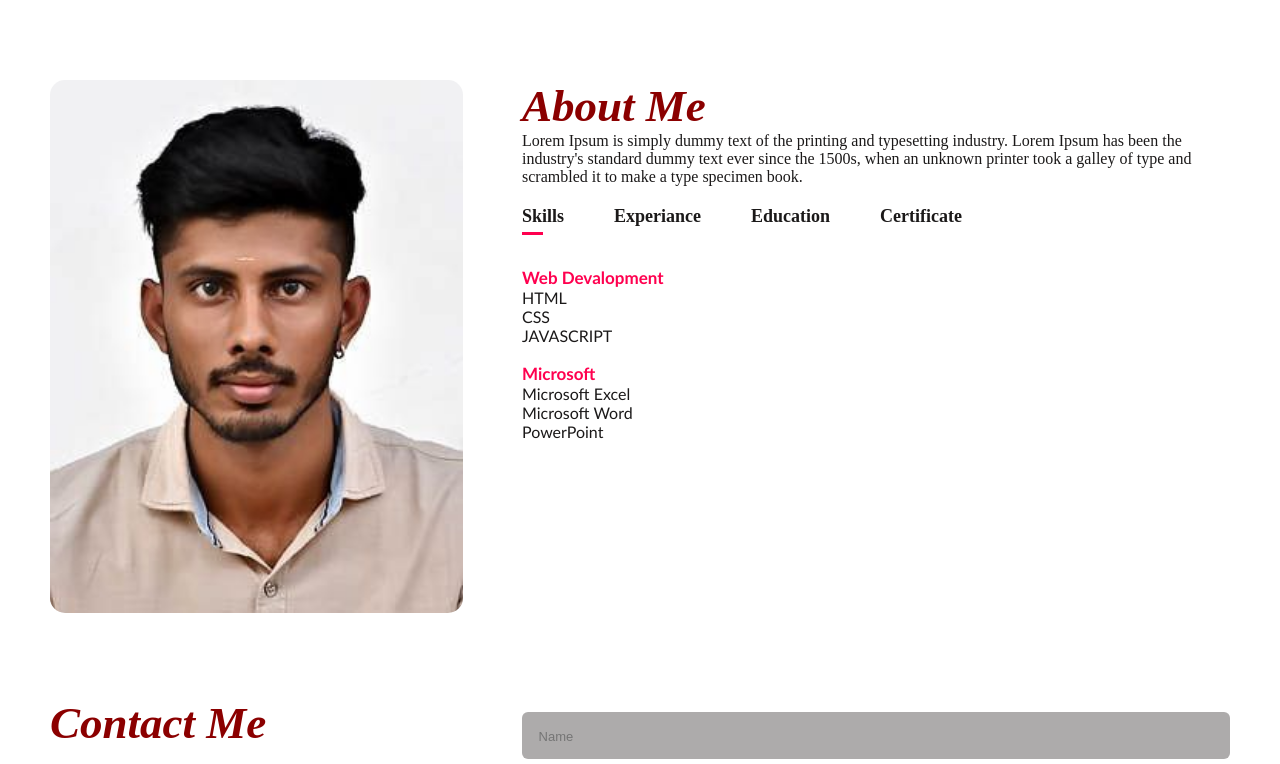
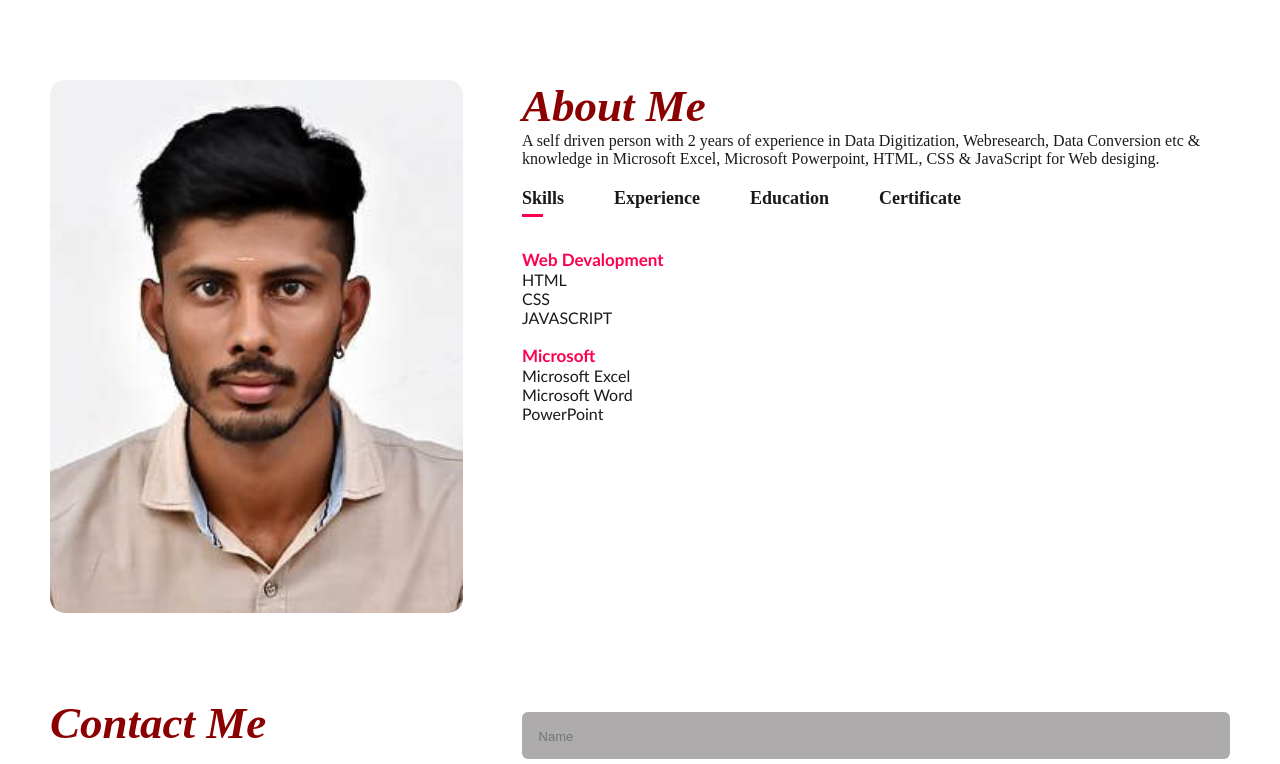
Before and after one commit to ThayanithiV/My-Portfolio, a plain HTML site: page index.html in a window 1280 px wide. Shown: the part 800-1564 px from the top of the page. Drawn offline with Linux system fonts and the light colour scheme.

Commit message:
Update index.html

```diff
--- a/index.html
+++ b/index.html
@@ -31,10 +31,10 @@
             </div>
             <div class="about-col-2">
                 <h1 class="subtitle">About Me</h1>
-                <p>Lorem Ipsum is simply dummy text of the printing and typesetting industry. Lorem Ipsum has been the industry's standard dummy text ever since the 1500s, when an unknown printer took a galley of type and scrambled it to make a type specimen book.</p>
+                <p>A self driven person with 2 years of experience in Data Digitization, Webresearch, Data Conversion etc & knowledge in Microsoft Excel, Microsoft Powerpoint, HTML, CSS & JavaScript for Web desiging.</p>
                 <div class="tab-titles">
                     <p class="tab-links active-link" onclick="opentab('skills')">Skills</p>
-                    <p class="tab-links" onclick="opentab('experiance')">Experiance</p>
+                    <p class="tab-links" onclick="opentab('experiance')">Experience</p>
                     <p class="tab-links" onclick="opentab('education')">Education</p>
                     <p class="tab-links" onclick="opentab('certificate')">Certificate</p>
                 </div>
```
